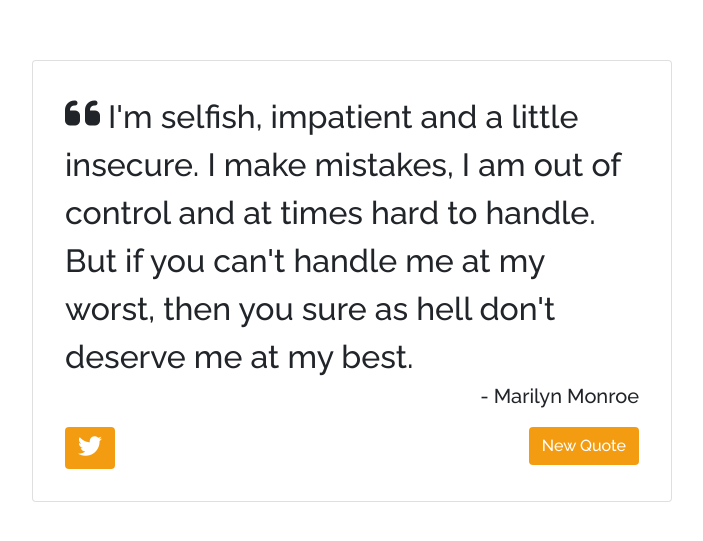
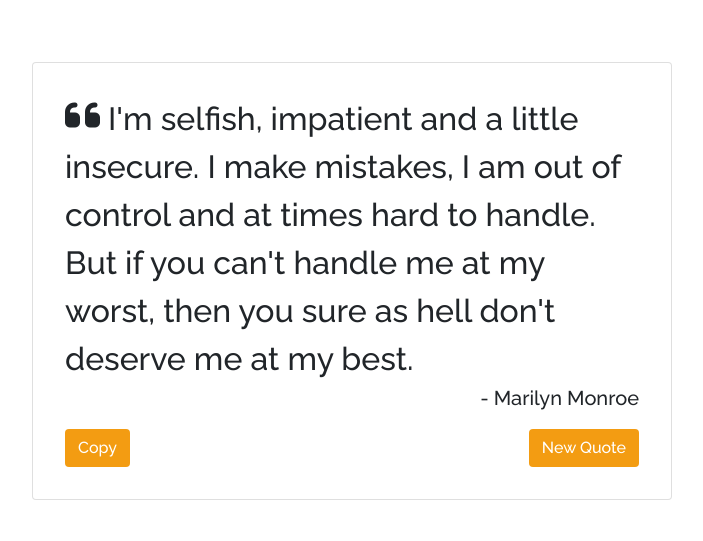
Before and after one commit to thaisfinck/quote-generator, a React (Create React App) app in the folder quote-generator/: page / in a window 1280 px wide. Shown: the part 119-660 px from the top of the page, without its empty margins (288-991 px from the left). Built offline with nearby package versions, Linux system fonts and the light colour scheme.

Commit message:
feat(quotegenerator): copy button

```diff
--- a/quote-generator/src/Components/QuoteGenerator.js
+++ b/quote-generator/src/Components/QuoteGenerator.js
@@ -85,11 +85,10 @@ export default class QuoteGenerator extends React.Component {
               </div>
               <div className="row">
                 <div className="col">
-                <a href="twitter.com/intent/tweet" id="tweet-quote">
-                  <button className="btn" style={{backgroundColor: color}}>
-                  <i className="fab fa-twitter fs-4 text-white"></i>
+                  <button className="btn text-white" onClick={() => {navigator.clipboard.writeText(quote + ' - ' + author)}}
+style={{backgroundColor: color}}>
+                  Copy
                   </button>
-                </a>
                 </div>
                 <div className="col text-end">
                   <button className="btn text-white" style={{backgroundColor: color}} id="new-quote" onClick={this.handleSubmit}>New Quote</button>
```
